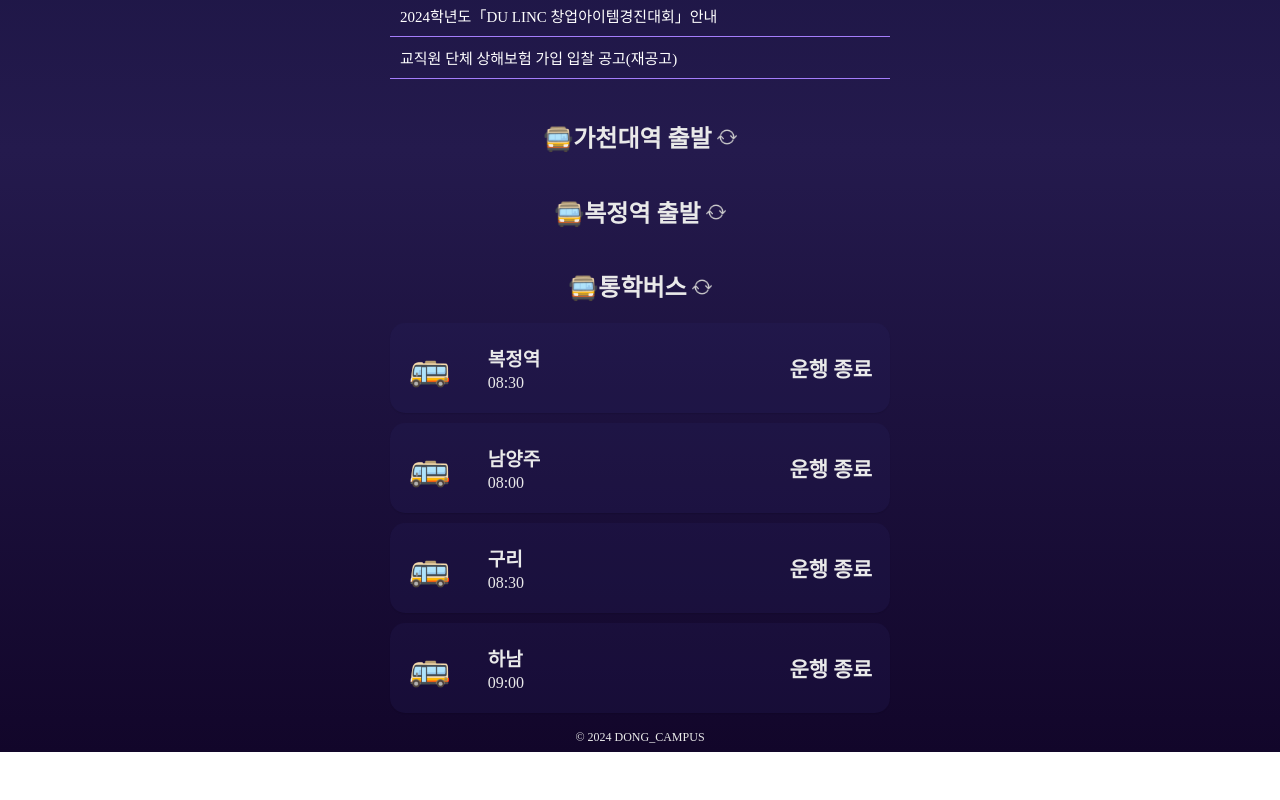
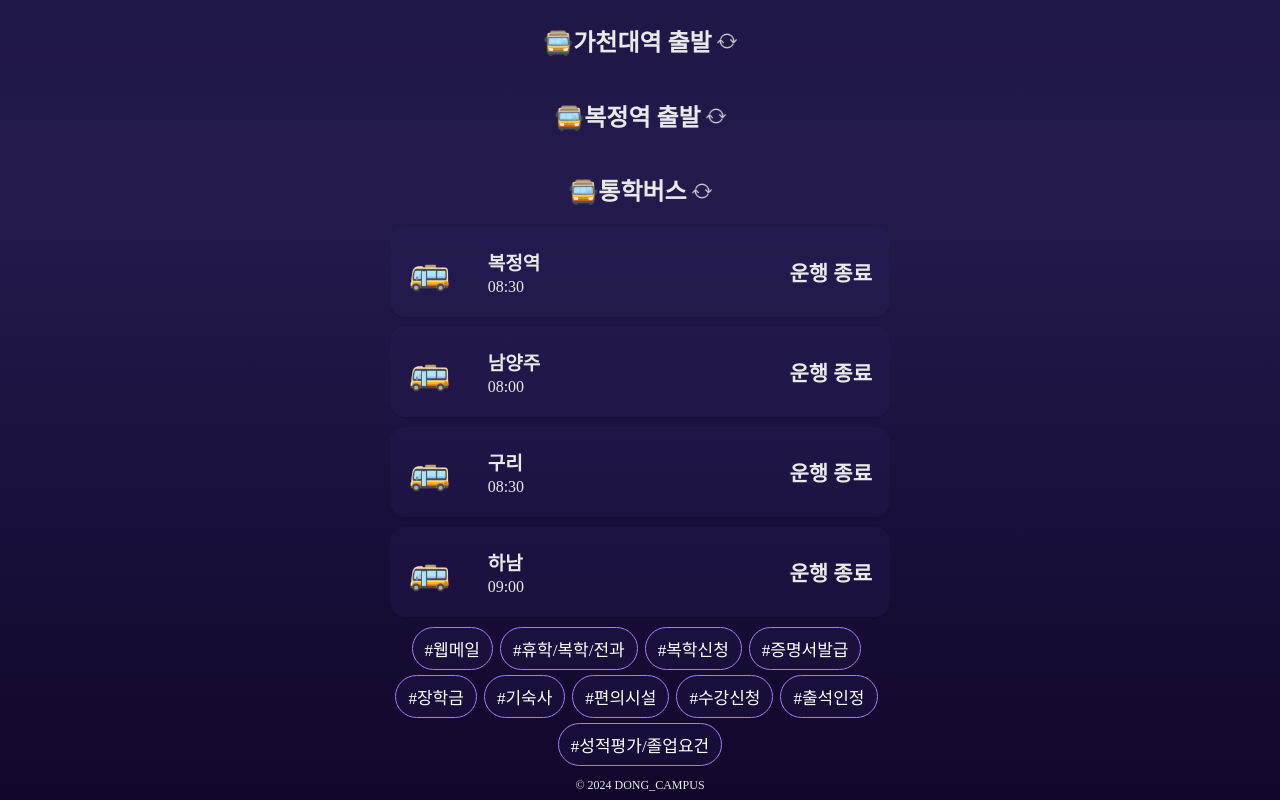
Before and after one commit to propicgram/dong_campus, a plain HTML site: page index.html in a window 1280 px wide. Shown: the part 1052-1852 px from the top of the page. Before the commit the page ends 1804 px from the top, so only its background shows below. Drawn offline with Linux system fonts and the light colour scheme; no server answers; a web font is replaced by a local one.

Commit message:
Update index.html

```diff
--- a/index.html
+++ b/index.html
@@ -1041,16 +1041,6 @@ img.rotate {
         <li><button class="btn6">#출결조회</button></li>
         <li><button class="btn10">#포털시스템</button></li>
         <li><button class="btn11">#LMS</button></li>
-        <li><button class="btn12">#웹메일</button></li>
-        <li><button class="btn13">#휴학/복학/전과</button></li>
-        <li><button class="btn14">#복학신청</button></li>
-        <li><button class="btn15">#증명서발급</button></li>
-        <li><button class="btn16">#장학금</button></li>
-        <li><button class="btn17">#기숙사</button></li>
-        <li><button class="btn18">#편의시설</button></li>
-        <li><button class="btn19">#수강신청</button></li>
-        <li><button class="btn20">#출석인정</button></li>
-        <li><button class="btn21">#성적평가/졸업요건</button></li>
       </ul>
     </div>
 
@@ -1162,6 +1152,20 @@ img.rotate {
         </div>
       </div>
 
+    </div>
+    <div class="Categoryarea">
+      <ul>
+        <li><button class="btn12">#웹메일</button></li>
+        <li><button class="btn13">#휴학/복학/전과</button></li>
+        <li><button class="btn14">#복학신청</button></li>
+        <li><button class="btn15">#증명서발급</button></li>
+        <li><button class="btn16">#장학금</button></li>
+        <li><button class="btn17">#기숙사</button></li>
+        <li><button class="btn18">#편의시설</button></li>
+        <li><button class="btn19">#수강신청</button></li>
+        <li><button class="btn20">#출석인정</button></li>
+        <li><button class="btn21">#성적평가/졸업요건</button></li>
+      </ul>
     </div>
     <footer>© 2024 DONG_CAMPUS</footer>
   </div>
```
